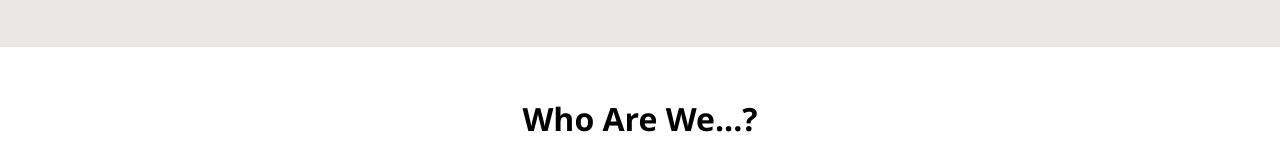
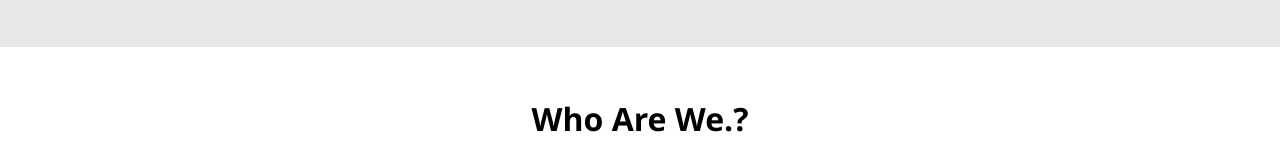
Before and after one commit to repobyprikshit001/7-days-at-LU, a plain HTML site: page TechStack/index.html in a window 1280 px wide. Shown: the part 1746-1913 px from the top of the page. Drawn offline with Linux system fonts and the light colour scheme; files whose address does not match are found by name.

Commit message:
text change

```diff
--- a/TechStack/index.html
+++ b/TechStack/index.html
@@ -152,7 +152,7 @@
 
 
      <div class="about">
-        <h1>Who Are We...?</h1>
+        <h1>Who Are We.?</h1>
         <div class="container about_container">
             <span class="start_text">Lorem</span> ipsum dolor sit, amet consectetur adipisicing elit. Iure pariatur libero repudiandae, repellendus illum vitae nemo ipsam porro, id eos animi dicta amet vero sunt perspiciatis maxime alias qui debitis.
             Lorem ipsum dolor sit, amet consectetur adipisicing elit. Iure pariatur libero repudiandae, repellendus illum vitae nemo ipsam porro, id eos animi dicta amet vero sunt perspiciatis maxime alias qui debitis.
```
